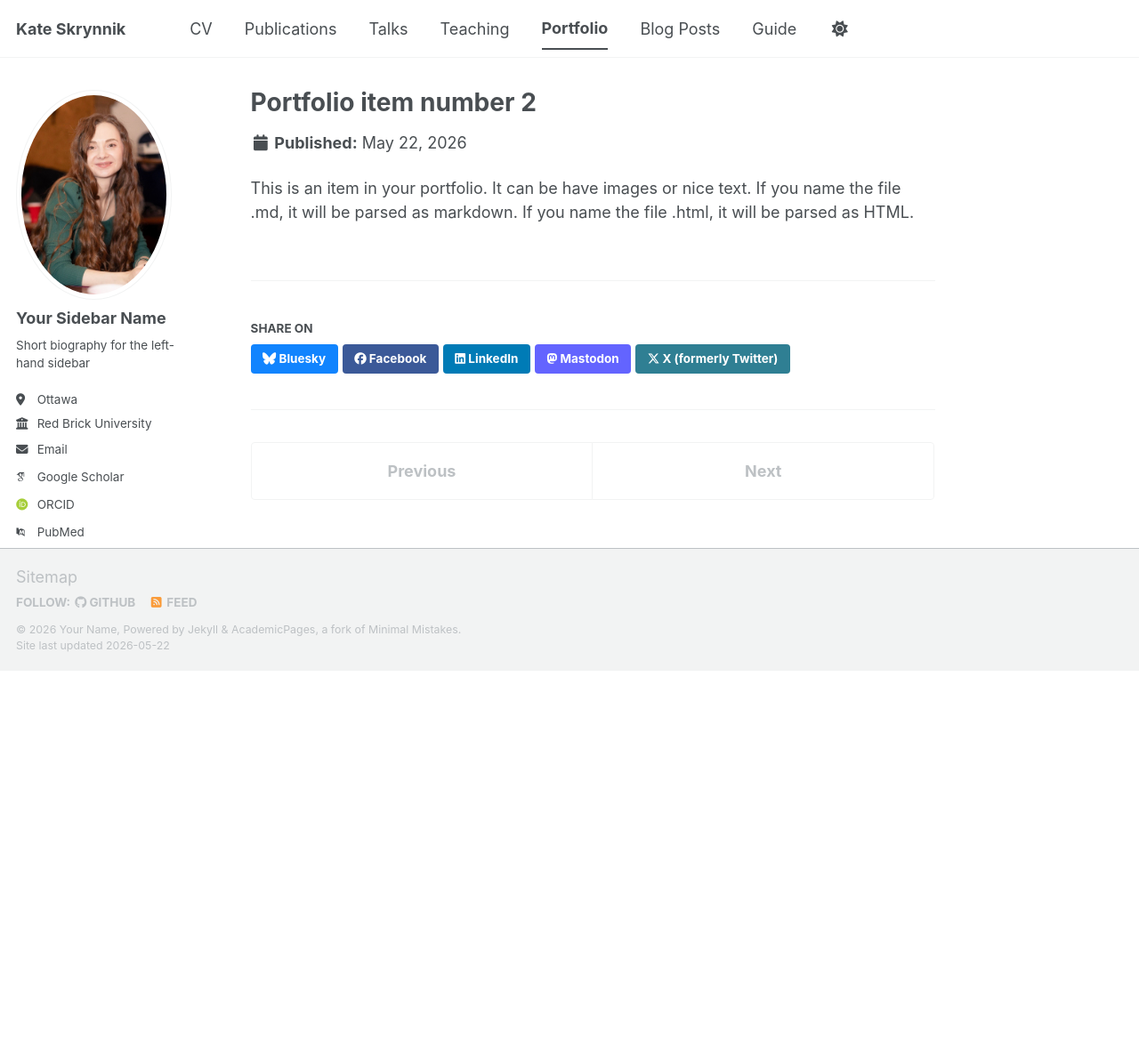
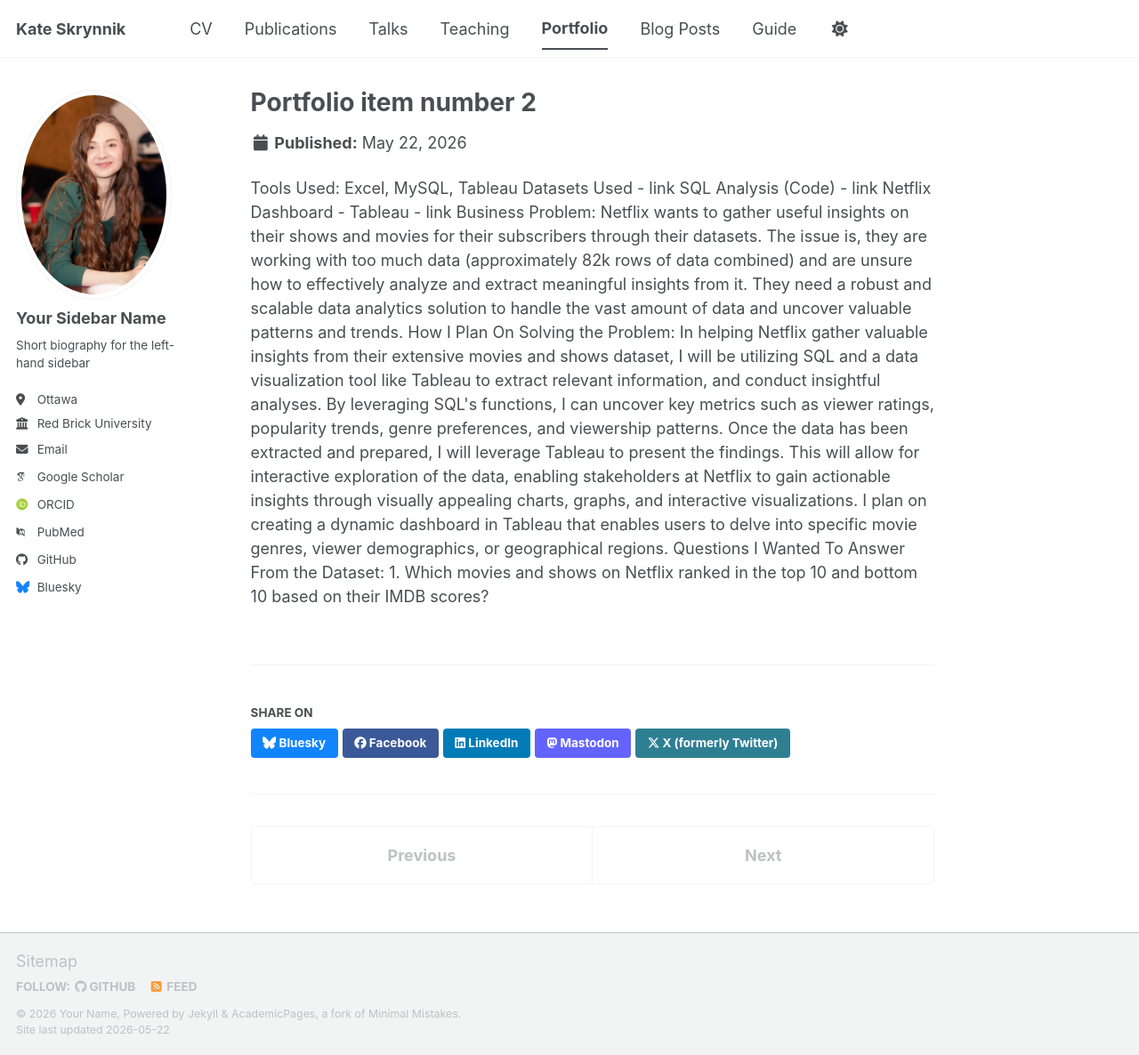
Before and after one commit to katevision/KateS, a Jekyll site: the page built from _portfolio/portfolio-2.html, in a window 1280 px wide and 1186 px high. Shown: the whole window at 89% size. Built offline with Jekyll 4.4.1, drawn with Linux system fonts in a browser that asks for light colours; some web fonts are replaced; a script bundle is joined from its source files by our own code; library files that are not in the unit come from our copies.

Commit message:
portfolio-2.html

```diff
--- a/_portfolio/portfolio-2.html
+++ b/_portfolio/portfolio-2.html
@@ -4,4 +4,17 @@
 collection: portfolio
 ---
 
-This is an item in your portfolio. It can be have images or nice text. If you name the file .md, it will be parsed as markdown. If you name the file .html, it will be parsed as HTML.
+Tools Used: Excel, MySQL, Tableau
+
+Datasets Used - link
+
+SQL Analysis (Code) - link
+
+Netflix Dashboard - Tableau - link
+
+Business Problem: Netflix wants to gather useful insights on their shows and movies for their subscribers through their datasets. The issue is, they are working with too much data (approximately 82k rows of data combined) and are unsure how to effectively analyze and extract meaningful insights from it. They need a robust and scalable data analytics solution to handle the vast amount of data and uncover valuable patterns and trends.
+
+How I Plan On Solving the Problem: In helping Netflix gather valuable insights from their extensive movies and shows dataset, I will be utilizing SQL and a data visualization tool like Tableau to extract relevant information, and conduct insightful analyses. By leveraging SQL's functions, I can uncover key metrics such as viewer ratings, popularity trends, genre preferences, and viewership patterns. Once the data has been extracted and prepared, I will leverage Tableau to present the findings. This will allow for interactive exploration of the data, enabling stakeholders at Netflix to gain actionable insights through visually appealing charts, graphs, and interactive visualizations. I plan on creating a dynamic dashboard in Tableau that enables users to delve into specific movie genres, viewer demographics, or geographical regions.
+
+Questions I Wanted To Answer From the Dataset:
+1. Which movies and shows on Netflix ranked in the top 10 and bottom 10 based on their IMDB scores?
```
